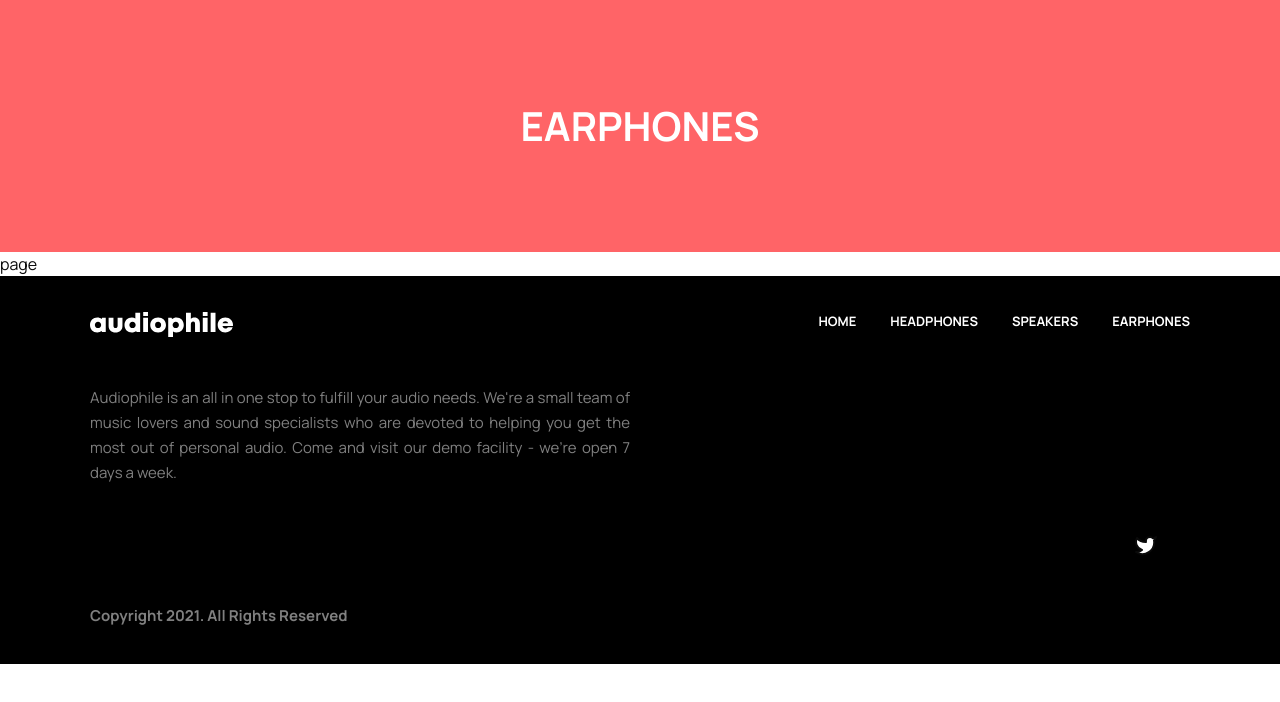
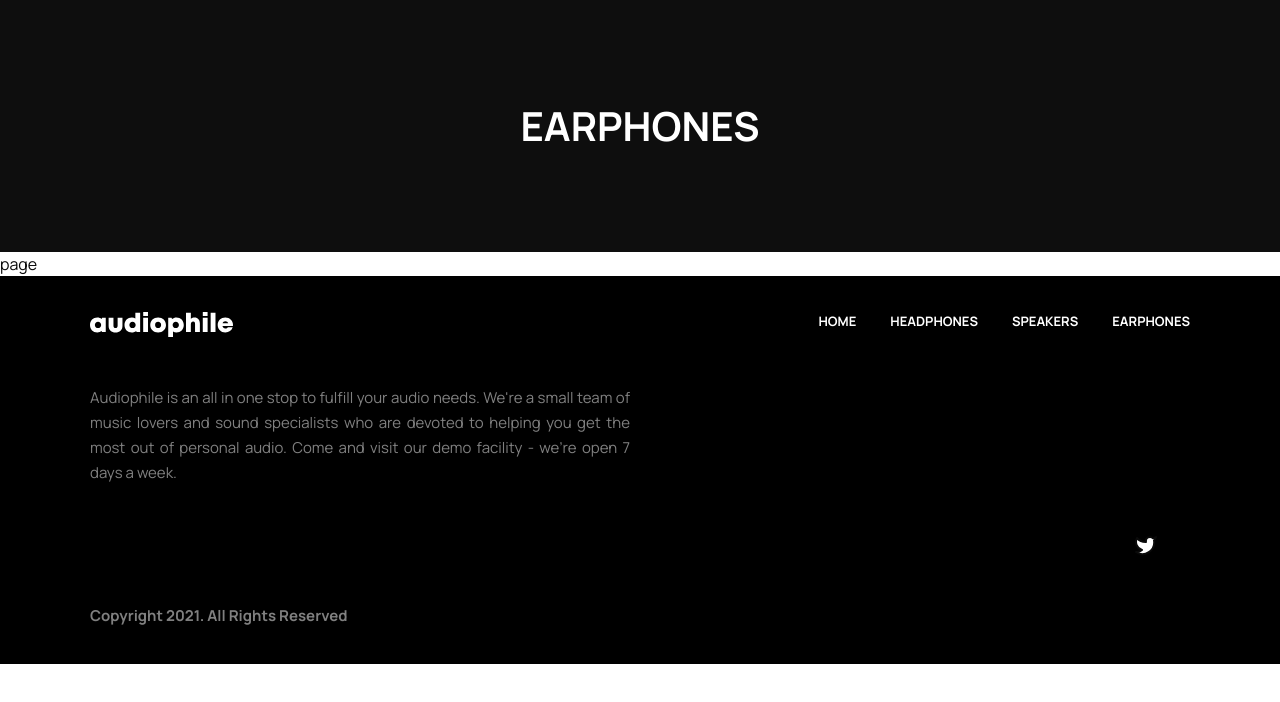
Before and after one commit to Explorarthecreator/Audiophile, a Next.js app: page /earphones in a window 1280 px wide. Shown: the top 702 px of the page. Built offline with nearby package versions, Linux system fonts and the light colour scheme; no server answers; some icons are missing.

Commit message:
fix: code cleanup

```diff
--- a/src/components/shared/minor-header.tsx
+++ b/src/components/shared/minor-header.tsx
@@ -13,7 +13,7 @@ const MinorHeader = ({ route }: { route: string }) => {
     }
   }, [route]);
   return (
-    <div className="py-8 md:py-24 md:text-[40px] bg-red-400 text-center uppercase font-bold text-[28px]">
+    <div className="py-8 md:py-24 md:text-[40px] text-center uppercase font-bold text-[28px]">
       {refine}
     </div>
   );
```
